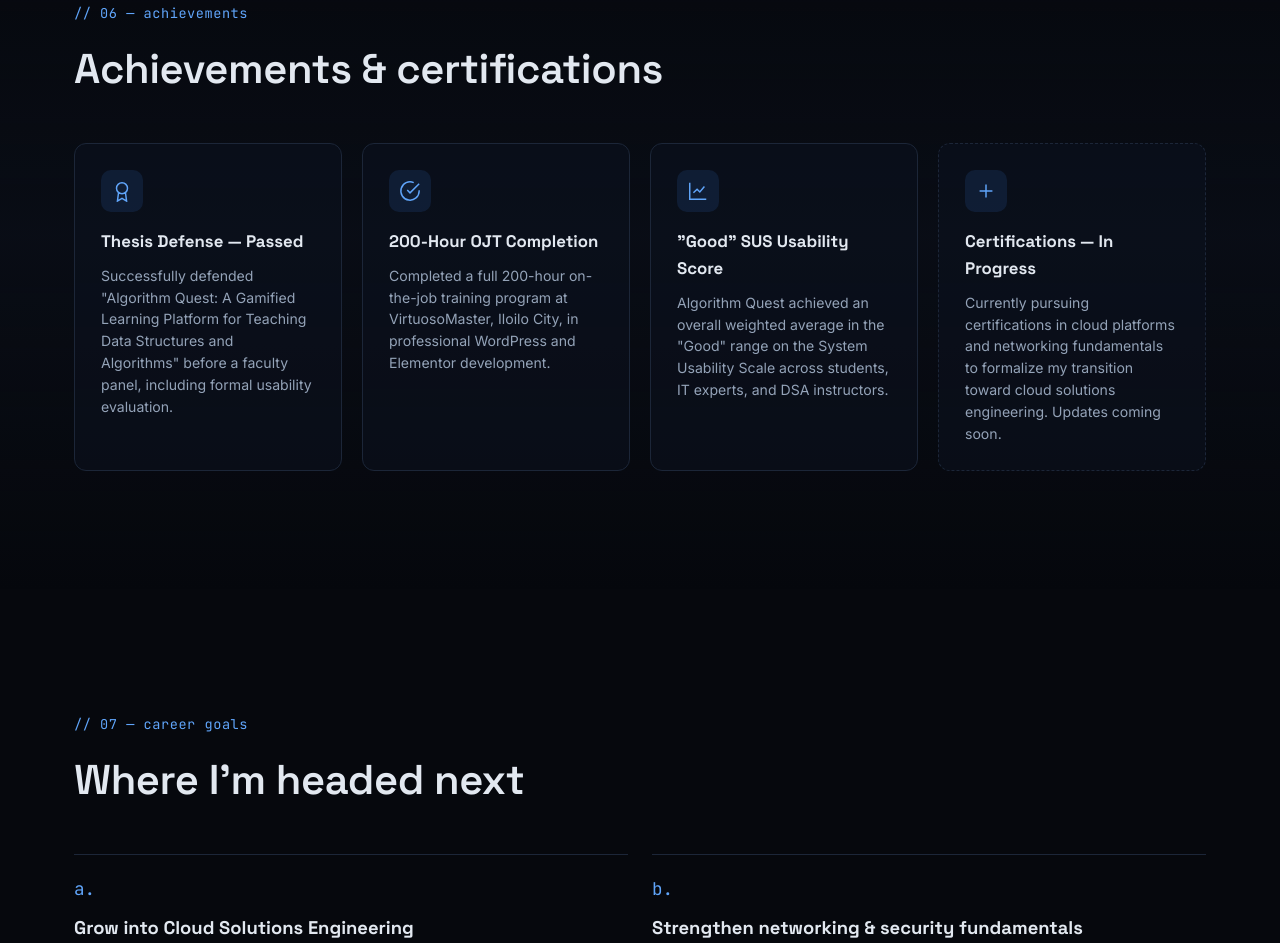
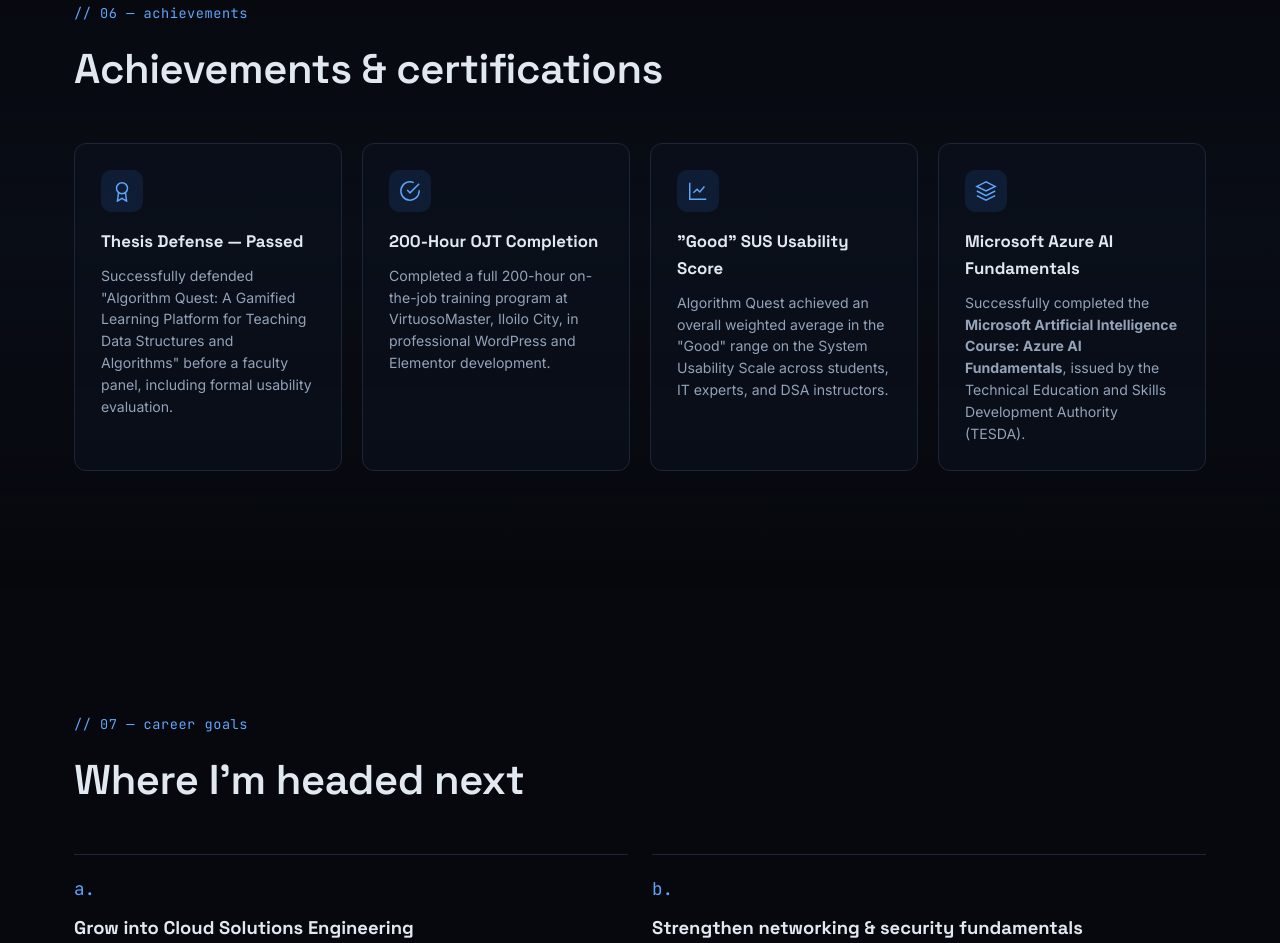
Before and after one commit to JohnMark25-cloud/Portfolio, a plain HTML site: page index.html in a window 1280 px wide. Shown: the part 5854-6797 px from the top of the page. Drawn offline with Linux system fonts and the light colour scheme.

Commit message:
Update index.html

```diff
--- a/index.html
+++ b/index.html
@@ -497,12 +497,12 @@
             <p>Algorithm Quest achieved an overall weighted average in the "Good" range on the System Usability Scale across students, IT experts, and DSA instructors.</p>
           </div>
 
-          <div class="achieve-card achieve-card-placeholder" data-reveal data-reveal-delay="3">
+          <div class="achieve-card" data-reveal data-reveal-delay="3">
             <div class="achieve-icon" aria-hidden="true">
-              <svg viewBox="0 0 24 24" width="22" height="22" fill="none" stroke="currentColor" stroke-width="1.6"><path d="M12 5v14M5 12h14"/></svg>
+              <svg viewBox="0 0 24 24" width="22" height="22" fill="none" stroke="currentColor" stroke-width="1.6"><path d="M12 2L2 7l10 5 10-5-10-5ZM2 17l10 5 10-5M2 12l10 5 10-5"/></svg>
             </div>
-            <h3>Certifications — In Progress</h3>
-            <p>Currently pursuing certifications in cloud platforms and networking fundamentals to formalize my transition toward cloud solutions engineering. Updates coming soon.</p>
+            <h3>Microsoft Azure AI Fundamentals</h3>
+            <p>Successfully completed the <strong>Microsoft Artificial Intelligence Course: Azure AI Fundamentals</strong>, issued by the Technical Education and Skills Development Authority (TESDA).</p>
           </div>
         </div>
       </div>
```
